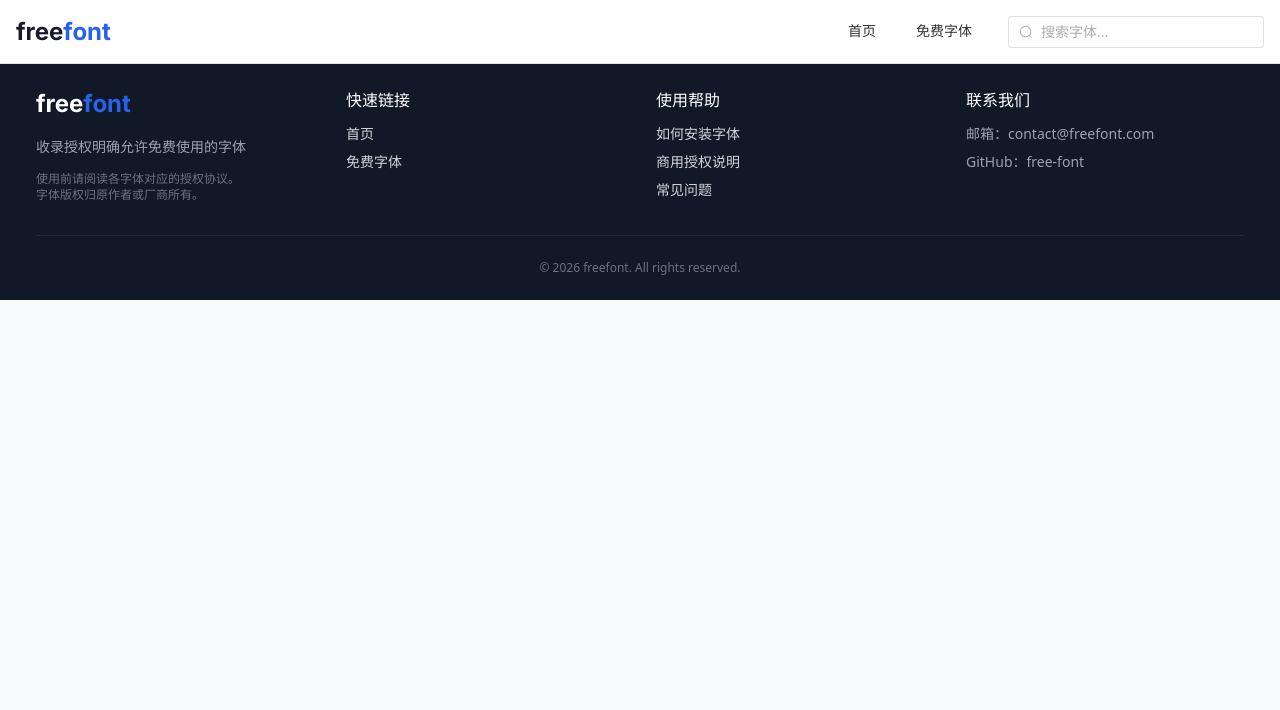
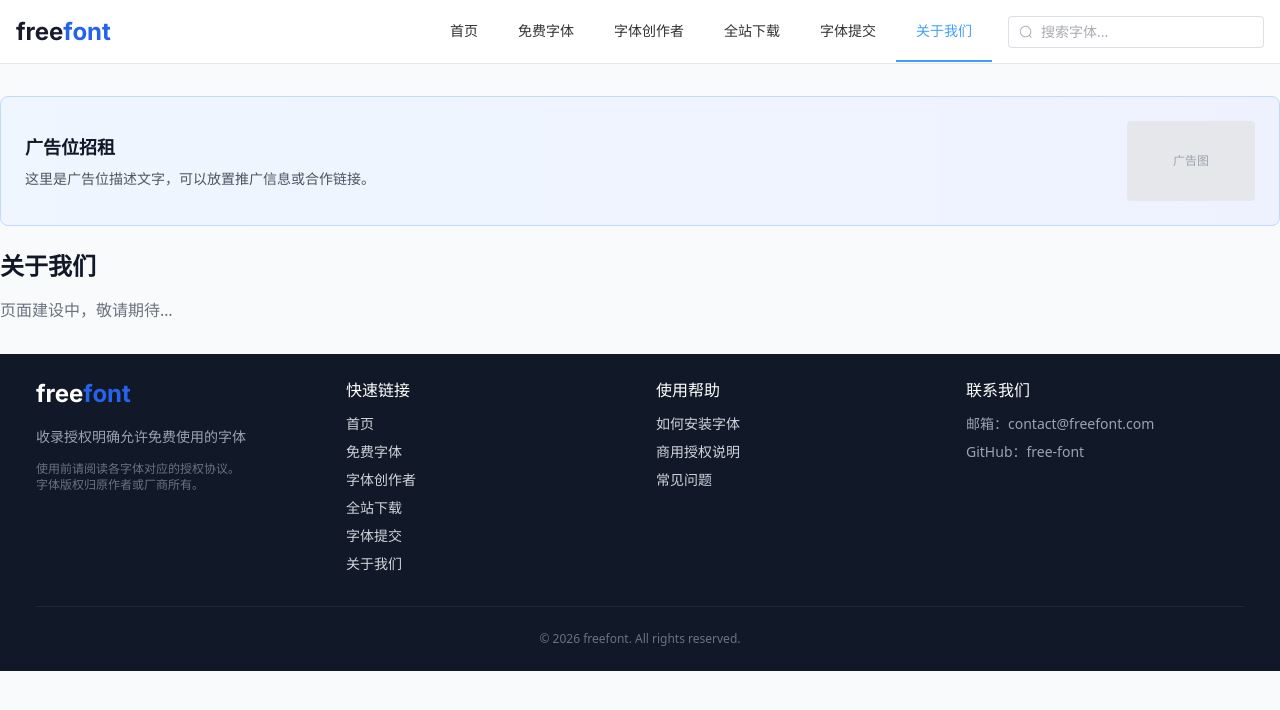
Before and after one commit to inancoding/freefont, a Vue app: page /about in a window 1280 px wide. Shown: the top 710 px of the page. Built offline with nearby package versions, Linux system fonts and the light colour scheme.

Commit message:
feat: 新增占位组件

```diff
--- a/src/client/App.vue
+++ b/src/client/App.vue
@@ -10,6 +10,10 @@
           <el-menu :default-active="route.path" mode="horizontal" :ellipsis="false" router class="!border-b-0">
             <el-menu-item index="/">首页</el-menu-item>
             <el-menu-item index="/fonts">免费字体</el-menu-item>
+            <el-menu-item index="/creators">字体创作者</el-menu-item>
+            <el-menu-item index="/download">全站下载</el-menu-item>
+            <el-menu-item index="/submit">字体提交</el-menu-item>
+            <el-menu-item index="/about">关于我们</el-menu-item>
           </el-menu>
           <el-input
             :model-value="searchValue"
@@ -48,6 +52,10 @@
               <ul class="space-y-2 text-sm">
                 <li><router-link to="/" class="hover:text-white transition-colors">首页</router-link></li>
                 <li><router-link to="/fonts" class="hover:text-white transition-colors">免费字体</router-link></li>
+                <li><router-link to="/creators" class="hover:text-white transition-colors">字体创作者</router-link></li>
+                <li><router-link to="/download" class="hover:text-white transition-colors">全站下载</router-link></li>
+                <li><router-link to="/submit" class="hover:text-white transition-colors">字体提交</router-link></li>
+                <li><router-link to="/about" class="hover:text-white transition-colors">关于我们</router-link></li>
               </ul>
             </div>
 
--- /dev/null
+++ b/src/client/components/AdBanner.vue
@@ -0,0 +1,13 @@
+<template>
+  <div class="w-full bg-gradient-to-r from-blue-50 to-indigo-50 border border-blue-200 rounded-lg p-6 mb-6">
+    <div class="flex items-center justify-between">
+      <div class="flex-1">
+        <h3 class="text-lg font-semibold text-gray-900 mb-2">广告位招租</h3>
+        <p class="text-sm text-gray-600">这里是广告位描述文字，可以放置推广信息或合作链接。</p>
+      </div>
+      <div class="ml-6 w-32 h-20 bg-gray-200 rounded flex items-center justify-center text-gray-400 text-xs">
+        广告图
+      </div>
+    </div>
+  </div>
+</template>
--- /dev/null
+++ b/src/client/pages/About.vue
@@ -0,0 +1,11 @@
+<template>
+  <div class="max-w-7xl mx-auto py-8">
+    <AdBanner />
+    <h1 class="text-2xl font-bold text-gray-900 mb-4">关于我们</h1>
+    <p class="text-gray-500">页面建设中，敬请期待…</p>
+  </div>
+</template>
+
+<script setup lang="ts">
+import AdBanner from '../components/AdBanner.vue';
+</script>
--- /dev/null
+++ b/src/client/pages/Creators.vue
@@ -0,0 +1,11 @@
+<template>
+  <div class="max-w-7xl mx-auto py-8">
+    <AdBanner />
+    <h1 class="text-2xl font-bold text-gray-900 mb-4">字体创作者</h1>
+    <p class="text-gray-500">页面建设中，敬请期待…</p>
+  </div>
+</template>
+
+<script setup lang="ts">
+import AdBanner from '../components/AdBanner.vue';
+</script>
--- /dev/null
+++ b/src/client/pages/Download.vue
@@ -0,0 +1,11 @@
+<template>
+  <div class="max-w-7xl mx-auto py-8">
+    <AdBanner />
+    <h1 class="text-2xl font-bold text-gray-900 mb-4">全站下载</h1>
+    <p class="text-gray-500">页面建设中，敬请期待…</p>
+  </div>
+</template>
+
+<script setup lang="ts">
+import AdBanner from '../components/AdBanner.vue';
+</script>
--- a/src/client/pages/FontsList.vue
+++ b/src/client/pages/FontsList.vue
@@ -1,5 +1,6 @@
 <template>
   <div class="max-w-7xl mx-auto py-8">
+    <AdBanner />
     <!-- 筛选条件 -->
     <div class="mb-6 space-y-3">
       <div class="flex flex-wrap items-center gap-x-3 gap-y-2">
@@ -82,6 +83,7 @@
 import { onMounted, onUnmounted, ref, computed, nextTick } from 'vue';
 import { useFontStore } from '../stores/fontStore.ts';
 import FontCard from '../components/FontCard.vue';
+import AdBanner from '../components/AdBanner.vue';
 import { CATEGORIES, LANGUAGES } from '@shared/types/common.ts';
 import { api } from '../utils/api.ts';
 import type { FontListItem } from '@shared/types/index.ts';
--- /dev/null
+++ b/src/client/pages/Submit.vue
@@ -0,0 +1,11 @@
+<template>
+  <div class="max-w-7xl mx-auto py-8">
+    <AdBanner />
+    <h1 class="text-2xl font-bold text-gray-900 mb-4">字体提交</h1>
+    <p class="text-gray-500">页面建设中，敬请期待…</p>
+  </div>
+</template>
+
+<script setup lang="ts">
+import AdBanner from '../components/AdBanner.vue';
+</script>
--- a/src/client/router/index.ts
+++ b/src/client/router/index.ts
@@ -18,5 +18,25 @@ export const router = createRouter({
       name: 'font-detail',
       component: () => import('../pages/FontDetail.vue'),
     },
+    {
+      path: '/creators',
+      name: 'creators',
+      component: () => import('../pages/Creators.vue'),
+    },
+    {
+      path: '/download',
+      name: 'download',
+      component: () => import('../pages/Download.vue'),
+    },
+    {
+      path: '/submit',
+      name: 'submit',
+      component: () => import('../pages/Submit.vue'),
+    },
+    {
+      path: '/about',
+      name: 'about',
+      component: () => import('../pages/About.vue'),
+    },
   ],
 });
```
